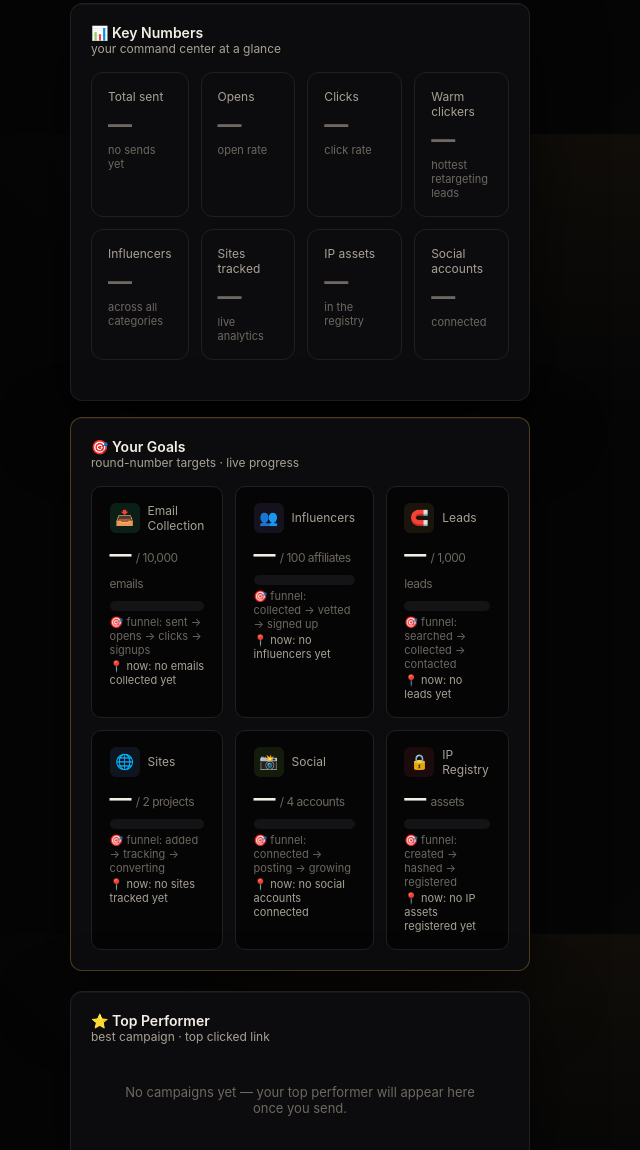
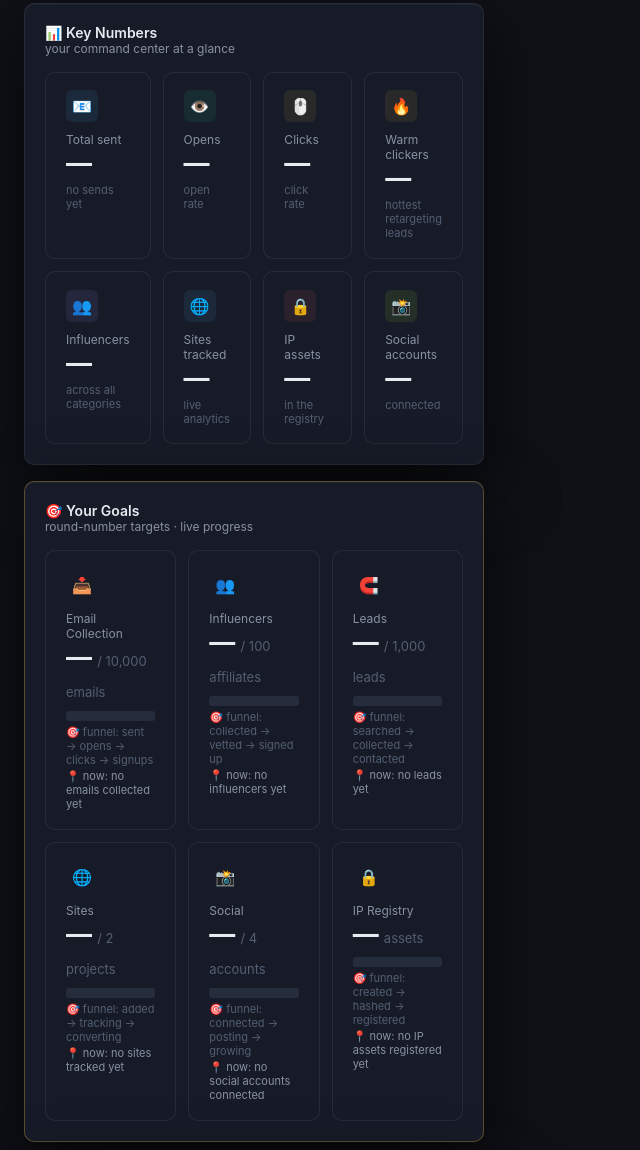
Before and after one commit to FaithShieldAI/manna-dashboard, a website: page public/onboarding.html in a window 1280 px wide. Shown: the part 666-1816 px from the top of the page, without its empty margins (0-640 px from the left). Drawn offline with Linux system fonts and the light colour scheme; no server answers.

Commit message:
Mirror D2RM visual design: D2RM tokens/cards/tabs, gold accents, lime replaces amber

```diff
--- a/public/onboarding.html
+++ b/public/onboarding.html
@@ -9,21 +9,38 @@
   :root {
     --lime: #a3e635;
     --lime-bg: rgba(163, 230, 53, 0.10);
-    --blue-m: #6aa8ff;
-    --blue-m-bg: rgba(106, 168, 255, 0.10);
-    --purple-m: #a78bfa;
-    --purple-m-bg: rgba(167, 139, 250, 0.10);
-    --red-m: #e5484d;
-    --red-m-bg: rgba(229, 72, 77, 0.10);
+    /* D2RM design tokens — Manna keeps gold as its accent, lime replaces amber */
+    --dbg: #0f1117;
+    --dbg2: #161b27;
+    --dbg3: #1e2535;
+    --dbg4: #252d3d;
+    --dborder: rgba(255,255,255,0.07);
+    --dborder2: rgba(255,255,255,0.13);
+    --dtext: #e8eaf0;
+    --dtext2: #8892a4;
+    --dtext3: #545f73;
+    --dgreen: #22c98a;
+    --dgreen-bg: rgba(34,201,138,0.1);
+    --dblue: #4fa3e8;
+    --dblue-bg: rgba(79,163,232,0.1);
+    --dpurple: #a78bfa;
+    --dpurple-bg: rgba(167,139,250,0.1);
+    --dred: #e85c5c;
+    --dred-bg: rgba(232,92,92,0.1);
+    --mgold: #d9a441;
+    --mgold-bg: rgba(217,164,65,0.10);
+    color-scheme: dark;
   }
-  body { display: block; padding: 0; }
-  .dash-wrap { max-width: 1180px; margin: 0 auto; padding: 28px 20px 60px; }
+  * { box-sizing: border-box; }
+  body { display: block; padding: 0; background: var(--dbg); color: var(--dtext);
+    font-family: -apple-system,BlinkMacSystemFont,"Segoe UI",sans-serif; font-size: 14px; min-height: 100vh; }
+  .dash-wrap { max-width: 1440px; margin: 0 auto; padding: 1.5rem 1.5rem 60px; }
 
   /* 1 — Manna logo at the top */
   .brand-top { text-align: center; margin-bottom: 18px; }
   .brand-top .brand-logo { width: 190px; max-width: 60%; height: auto; margin: 0 auto 2px; display: block; filter: drop-shadow(0 2px 14px rgba(217,164,65,.25)); }
   .brand-top .manna-name { font-family: var(--serif); font-size: 20px; letter-spacing: .3em; text-transform: uppercase; color: var(--gold-bright); }
-  .brand-top .tagline { color: var(--text2); font-size: 13px; margin-top: 6px; }
+  .brand-top .tagline { color: var(--dtext2); font-size: 13px; margin-top: 6px; }
 
   /* 2 — AI instructor chat box directly under the logo */
   .instructor { max-width: 760px; margin: 0 auto 24px; background: var(--bg2); border: 1px solid var(--border-gold); border-radius: var(--radius); display: flex; flex-direction: column; height: 340px; box-shadow: 0 4px 24px rgba(217,164,65,.08); }
@@ -38,66 +55,61 @@
   .chat-form input { flex: 1; background: var(--bg); border: 1px solid var(--border); border-radius: 8px; padding: 10px 12px; color: var(--text); font-size: 14px; }
   .chat-form button { background: var(--gold); color: #0f0f1a; border: none; border-radius: 8px; padding: 10px 16px; font-weight: 700; cursor: pointer; }
 
-  /* 3 — D2RM-style dashboard frame */
-  .card { background: var(--bg2); border: 1px solid var(--border); border-radius: 12px; padding: 1.25rem; margin-bottom: 1rem; }
+  /* 3 — D2RM dashboard frame */
+  .card { background: var(--dbg2); border: 1px solid var(--dborder); border-radius: 10px; padding: 1.25rem; margin-bottom: 1rem; }
   .card-header { display: flex; align-items: center; justify-content: space-between; margin-bottom: 1rem; }
-  .card-title { font-size: 14px; font-weight: 600; }
-  .card-sub { font-size: 12px; color: var(--text2); }
-  .goals-card { border: 1px solid var(--border-gold); margin-bottom: 1.25rem; }
-  .goals-grid { display: grid; grid-template-columns: repeat(3, 1fr); gap: 12px; }
-  @media (max-width: 900px) { .goals-grid { grid-template-columns: 1fr 1fr; } }
-  @media (max-width: 560px) { .goals-grid { grid-template-columns: 1fr; } }
-  .goal-card { background: var(--bg); border: 1px solid var(--border); border-radius: 10px; padding: 1rem 1.1rem; }
-  .goal-top { display: flex; align-items: center; gap: 8px; margin-bottom: 8px; }
-  .goal-icon { width: 30px; height: 30px; border-radius: 6px; display: flex; align-items: center; justify-content: center; font-size: 15px; flex-shrink: 0; }
-  .goal-label { font-size: 12px; color: var(--text2); }
-  .goal-value { font-size: 22px; font-weight: 700; letter-spacing: -0.5px; }
-  .goal-value .goal-target { font-size: 12px; color: var(--text3); font-weight: 400; }
-  .sharebar { height: 10px; border-radius: 5px; background: var(--bg3); overflow: hidden; margin: 8px 0 4px; }
-  .sharebar > div { height: 100%; border-radius: 5px; }
-  .goal-funnel { font-size: 11px; color: var(--text3); margin-top: 4px; }
-  .goal-now { font-size: 11px; color: var(--text2); margin-top: 2px; }
+  .card-title { font-size: 14px; font-weight: 600; color: var(--dtext); }
+  .card-sub { font-size: 12px; color: var(--dtext2); }
+  .goals-card { border: 1px solid rgba(217,164,65,0.35); margin-bottom: 1.25rem; }
+  .top-card { border: 1px solid rgba(217,164,65,0.4); }
 
-  /* Main navigation tabs (D2RM-style, gold active) */
-  .main-tabs { display: flex; gap: 10px; margin: 0 0 1.25rem; flex-wrap: wrap; border-bottom: 2px solid var(--border); padding-bottom: 12px; }
-  .main-tab { background: var(--bg2); border: 1px solid var(--border); color: var(--text2);
-    padding: 10px 18px; border-radius: 8px; cursor: pointer; font-size: 14px; font-weight: 600; font-family: var(--sans); }
-  .main-tab:hover { border-color: var(--gold); color: var(--text); }
-  .main-tab.active { background: var(--gold); border-color: var(--gold); color: #0f0f1a; }
+  /* D2RM stat cards */
+  .stats-grid { display: grid; grid-template-columns: repeat(4, 1fr); gap: 12px; margin-bottom: 1.25rem; }
+  .stats-grid.goals { grid-template-columns: repeat(3, 1fr); }
+  .card .stats-grid:last-child { margin-bottom: 0; }
+  @media (max-width: 1100px) { .stats-grid { grid-template-columns: repeat(3, 1fr); } .stats-grid.goals { grid-template-columns: repeat(2, 1fr); } }
+  @media (max-width: 700px) { .stats-grid { grid-template-columns: repeat(2, 1fr); } }
+  @media (max-width: 560px) { .stats-grid.goals { grid-template-columns: 1fr; } }
+  .stat-card { background: var(--dbg2); border: 1px solid var(--dborder); border-radius: 10px; padding: 1.1rem 1.25rem; transition: border-color .2s; }
+  .stat-card:hover { border-color: var(--dborder2); }
+  .stat-top { display: flex; align-items: center; justify-content: space-between; margin-bottom: 10px; }
+  .stat-icon { width: 32px; height: 32px; border-radius: 6px; display: flex; align-items: center; justify-content: center; font-size: 16px; flex-shrink: 0; }
+  .stat-label { font-size: 12px; color: var(--dtext2); }
+  .stat-value { font-size: 26px; font-weight: 700; letter-spacing: -0.5px; line-height: 1.2; color: var(--dtext); }
+  .stat-value .stat-target { font-size: 13px; color: var(--dtext3); font-weight: 400; letter-spacing: 0; }
+  .stat-change { font-size: 11px; margin-top: 5px; color: var(--dtext3); }
+  .sharebar { height: 6px; border-radius: 3px; background: var(--dbg4); overflow: hidden; min-width: 80px; }
+  .sharebar > div { height: 100%; border-radius: 3px; }
+  .goal-funnel { font-size: 11px; color: var(--dtext3); margin-top: 4px; }
+  .goal-now { font-size: 11px; color: var(--dtext2); margin-top: 2px; }
+
+  /* Main navigation tabs — D2RM structure, Manna gold active (never white) */
+  .main-tabs { display: flex; gap: 10px; margin: 0 0 1.5rem; flex-wrap: wrap; border-bottom: 2px solid var(--dborder); padding-bottom: 12px; }
+  .main-tab { -webkit-appearance: none; appearance: none; background: var(--dbg2); border: 1px solid var(--dborder2); color: var(--dtext2);
+    padding: 10px 20px; border-radius: 8px; cursor: pointer; font-size: 14px; font-weight: 600; font-family: inherit; }
+  .main-tab:hover { border-color: var(--mgold); color: var(--dtext); }
+  .main-tab.active { background: var(--mgold); border-color: var(--mgold); color: #0f0f1a; }
   .main-tab-panel { animation: fadeIn 0.2s ease-in; }
   @keyframes fadeIn { from { opacity: 0; } to { opacity: 1; } }
 
   /* Time-range tabs */
   .range-tabs { display: flex; align-items: center; gap: 8px; margin: 0 0 1.25rem; flex-wrap: wrap; }
-  .range-label { color: var(--text2); font-size: 13px; font-weight: 600; }
-  .range-tab { background: var(--bg2); border: 1px solid var(--border); color: var(--text2);
-    padding: 7px 16px; border-radius: 999px; cursor: pointer; font-size: 13px; font-weight: 500; font-family: var(--sans); }
-  .range-tab:hover { border-color: var(--gold); color: var(--text); }
-  .range-tab.active { background: var(--gold); border-color: var(--gold); color: #0f0f1a; font-weight: 600; }
+  .range-label { color: var(--dtext2); font-size: 13px; font-weight: 600; }
+  .range-tab { -webkit-appearance: none; appearance: none; background: var(--dbg2); border: 1px solid var(--dborder2); color: var(--dtext2);
+    padding: 7px 16px; border-radius: 999px; cursor: pointer; font-size: 13px; font-weight: 500; font-family: inherit; }
+  .range-tab:hover { border-color: var(--mgold); color: var(--dtext); }
+  .range-tab.active { background: var(--mgold); border-color: var(--mgold); color: #0f0f1a; font-weight: 600; }
 
-  /* Key numbers stat grid */
-  .stats-grid { display: grid; grid-template-columns: repeat(4, 1fr); gap: 12px; margin-bottom: 1.25rem; }
-  @media (max-width: 900px) { .stats-grid { grid-template-columns: repeat(2, 1fr); } }
-  .stat-card { background: var(--bg2); border: 1px solid var(--border); border-radius: 12px; padding: 16px; }
-  .stat-label { font-size: 12px; color: var(--text2); margin-bottom: 6px; }
-  .stat-value { font-size: 24px; font-weight: 700; color: var(--text3); }
-  .stat-sub { font-size: 11px; color: var(--text3); margin-top: 4px; }
+  /* Badges — D2RM style + lime */
+  .badge { font-size: 11px; padding: 2px 9px; border-radius: 99px; font-weight: 500; display: inline-block; text-transform: capitalize; }
+  .b-lime { background: var(--lime-bg); color: var(--lime); border: 1px solid rgba(163,230,53,0.2); }
+  .b-blue { background: var(--dblue-bg); color: var(--dblue); border: 1px solid rgba(79,163,232,0.2); }
+  .b-purple { background: var(--dpurple-bg); color: var(--dpurple); border: 1px solid rgba(167,139,250,0.2); }
+  .b-gold { background: var(--mgold-bg); color: var(--mgold); border: 1px solid rgba(217,164,65,0.3); }
+  .b-red { background: var(--dred-bg); color: var(--dred); border: 1px solid rgba(232,92,92,0.2); }
+  .b-green { background: var(--dgreen-bg); color: var(--dgreen); border: 1px solid rgba(34,201,138,0.2); }
 
-  .mod-grid { display: grid; grid-template-columns: 1fr 1fr; gap: 14px; margin-bottom: 1rem; }
-  @media (max-width: 900px) { .mod-grid { grid-template-columns: 1fr; } }
-  .mod-card { background: var(--bg2); border: 1px solid var(--border); border-radius: 12px; padding: 18px; min-height: 120px; }
-  .mod-card h3 { font-size: 14px; margin: 0 0 8px; }
-  .mod-card .empty { color: var(--text3); font-size: 13px; text-align: center; padding: 18px 8px; }
-  .mod-card .empty-hint { color: var(--text3); font-size: 12px; text-align: center; padding: 0 8px 8px; }
-  .empty { text-align: center; color: var(--text3); padding: 24px; font-size: 13px; }
-
-  .badge { font-size: 11px; padding: 2px 9px; border-radius: 99px; font-weight: 500; display: inline-block; }
-  .b-lime { background: var(--lime-bg); color: var(--lime); border: 1px solid rgba(163,230,53,0.25); }
-  .b-blue { background: var(--blue-m-bg); color: var(--blue-m); border: 1px solid rgba(106,168,255,0.25); }
-  .b-purple { background: var(--purple-m-bg); color: var(--purple-m); border: 1px solid rgba(167,139,250,0.25); }
-  .b-gold { background: var(--gold-faint); color: var(--gold-bright); border: 1px solid var(--border-gold); }
-  .b-red { background: var(--red-m-bg); color: var(--red-m); border: 1px solid rgba(229,72,77,0.25); }
-  .b-green { background: rgba(61,220,151,.12); color: #7fe0a8; border: 1px solid rgba(61,220,151,0.25); }
+  .empty { text-align: center; color: var(--dtext3); padding: 24px; font-size: 13px; }
 
   /* Setup checklist inside the dashboard frame */
   .section-title { font-family: var(--serif); font-size: 15px; letter-spacing: .2em; text-transform: uppercase; color: var(--gold-bright); margin: 26px 0 12px; }
@@ -141,20 +153,20 @@
   @media (max-width: 600px) {
     .dash-wrap { padding: 16px 12px 40px; }
 
-    /* 4 — AI instructor full width, shorter on phone */
+    /* AI instructor full width, shorter on phone */
     .instructor { height: 300px; margin: 0 0 18px; }
     .d2rm-msg { font-size: 14px; }
 
-    /* 2 — main tabs: single horizontal scroll row instead of wrapping */
+    /* main tabs: single horizontal scroll row instead of wrapping */
     .main-tabs { flex-wrap: nowrap; overflow-x: auto; -webkit-overflow-scrolling: touch;
-      gap: 8px; padding-bottom: 10px; scrollbar-width: none; }
+      gap: 8px; padding-bottom: 10px; scrollbar-width: none; margin-bottom: 1.25rem; }
     .main-tabs::-webkit-scrollbar { display: none; }
     .main-tab { flex-shrink: 0; padding: 9px 14px; font-size: 13px; }
     .range-tabs { flex-wrap: nowrap; overflow-x: auto; -webkit-overflow-scrolling: touch; scrollbar-width: none; }
     .range-tabs::-webkit-scrollbar { display: none; }
     .range-tab { flex-shrink: 0; }
 
-    /* 5 — iOS Safari auto-zooms on focus when inputs are < 16px; prevent it */
+    /* iOS Safari auto-zooms on focus when inputs are < 16px; prevent it */
     .chat-form input { font-size: 16px; min-width: 0; }
     .chat-form button { padding: 10px 14px; flex-shrink: 0; }
     .step-body input[type=text], .step-body select { font-size: 16px; min-width: 0; }
@@ -164,9 +176,7 @@
     .step-head h2 { font-size: 15px; }
     .step-card { padding: 14px; }
 
-    /* 1 & 3 — goals stack (also handled at 560px), key numbers 2-col */
     .card { padding: 1rem; }
-    .goal-value { font-size: 20px; }
     .stat-card { padding: 12px; }
     .stat-value { font-size: 20px; }
 
@@ -220,14 +230,14 @@
       <div class="card-sub">your command center at a glance</div>
     </div></div>
     <div class="stats-grid">
-        <div class="stat-card"><div class="stat-label">Total sent</div><div class="stat-value">—</div><div class="stat-sub">no sends yet</div></div>
-        <div class="stat-card"><div class="stat-label">Opens</div><div class="stat-value">—</div><div class="stat-sub">open rate</div></div>
-        <div class="stat-card"><div class="stat-label">Clicks</div><div class="stat-value">—</div><div class="stat-sub">click rate</div></div>
-        <div class="stat-card"><div class="stat-label">Warm clickers</div><div class="stat-value">—</div><div class="stat-sub">hottest retargeting leads</div></div>
-        <div class="stat-card"><div class="stat-label">Influencers</div><div class="stat-value">—</div><div class="stat-sub">across all categories</div></div>
-        <div class="stat-card"><div class="stat-label">Sites tracked</div><div class="stat-value">—</div><div class="stat-sub">live analytics</div></div>
-        <div class="stat-card"><div class="stat-label">IP assets</div><div class="stat-value">—</div><div class="stat-sub">in the registry</div></div>
-        <div class="stat-card"><div class="stat-label">Social accounts</div><div class="stat-value">—</div><div class="stat-sub">connected</div></div>
+      <div class="stat-card"><div class="stat-top"><span class="stat-icon" style="background:var(--dblue-bg)">📧</span></div><div class="stat-label">Total sent</div><div class="stat-value">—</div><div class="stat-change">no sends yet</div></div>
+      <div class="stat-card"><div class="stat-top"><span class="stat-icon" style="background:var(--dgreen-bg)">👁️</span></div><div class="stat-label">Opens</div><div class="stat-value">—</div><div class="stat-change">open rate</div></div>
+      <div class="stat-card"><div class="stat-top"><span class="stat-icon" style="background:var(--mgold-bg)">🖱️</span></div><div class="stat-label">Clicks</div><div class="stat-value">—</div><div class="stat-change">click rate</div></div>
+      <div class="stat-card"><div class="stat-top"><span class="stat-icon" style="background:var(--mgold-bg)">🔥</span></div><div class="stat-label">Warm clickers</div><div class="stat-value">—</div><div class="stat-change">hottest retargeting leads</div></div>
+      <div class="stat-card"><div class="stat-top"><span class="stat-icon" style="background:var(--dpurple-bg)">👥</span></div><div class="stat-label">Influencers</div><div class="stat-value">—</div><div class="stat-change">across all categories</div></div>
+      <div class="stat-card"><div class="stat-top"><span class="stat-icon" style="background:var(--dblue-bg)">🌐</span></div><div class="stat-label">Sites tracked</div><div class="stat-value">—</div><div class="stat-change">live analytics</div></div>
+      <div class="stat-card"><div class="stat-top"><span class="stat-icon" style="background:var(--dred-bg)">🔒</span></div><div class="stat-label">IP assets</div><div class="stat-value">—</div><div class="stat-change">in the registry</div></div>
+      <div class="stat-card"><div class="stat-top"><span class="stat-icon" style="background:var(--lime-bg)">📸</span></div><div class="stat-label">Social accounts</div><div class="stat-value">—</div><div class="stat-change">connected</div></div>
     </div>
   </div>
 
@@ -237,55 +247,19 @@
       <div class="card-title">🎯 Your Goals</div>
       <div class="card-sub">round-number targets · live progress</div>
     </div></div>
-    <div class="goals-grid">
-      <div class="goal-card">
-        <div class="goal-top"><span class="goal-icon" style="background:rgba(61,220,151,.12)">📥</span><span class="goal-label">Email Collection</span></div>
-        <div class="goal-value">— <span class="goal-target">/ 10,000 emails</span></div>
-        <div class="sharebar"><div style="width:0%;background:var(--green)"></div></div>
-        <div class="goal-funnel">🎯 funnel: sent → opens → clicks → signups</div>
-        <div class="goal-now">📍 now: no emails collected yet</div>
-      </div>
-      <div class="goal-card">
-        <div class="goal-top"><span class="goal-icon" style="background:var(--purple-m-bg)">👥</span><span class="goal-label">Influencers</span></div>
-        <div class="goal-value">— <span class="goal-target">/ 100 affiliates</span></div>
-        <div class="sharebar"><div style="width:0%;background:var(--purple-m)"></div></div>
-        <div class="goal-funnel">🎯 funnel: collected → vetted → signed up</div>
-        <div class="goal-now">📍 now: no influencers yet</div>
-      </div>
-      <div class="goal-card">
-        <div class="goal-top"><span class="goal-icon" style="background:var(--gold-faint)">🧲</span><span class="goal-label">Leads</span></div>
-        <div class="goal-value">— <span class="goal-target">/ 1,000 leads</span></div>
-        <div class="sharebar"><div style="width:0%;background:var(--gold)"></div></div>
-        <div class="goal-funnel">🎯 funnel: searched → collected → contacted</div>
-        <div class="goal-now">📍 now: no leads yet</div>
-      </div>
-      <div class="goal-card">
-        <div class="goal-top"><span class="goal-icon" style="background:var(--blue-m-bg)">🌐</span><span class="goal-label">Sites</span></div>
-        <div class="goal-value">— <span class="goal-target">/ 2 projects</span></div>
-        <div class="sharebar"><div style="width:0%;background:var(--blue-m)"></div></div>
-        <div class="goal-funnel">🎯 funnel: added → tracking → converting</div>
-        <div class="goal-now">📍 now: no sites tracked yet</div>
-      </div>
-      <div class="goal-card">
-        <div class="goal-top"><span class="goal-icon" style="background:var(--lime-bg)">📸</span><span class="goal-label">Social</span></div>
-        <div class="goal-value">— <span class="goal-target">/ 4 accounts</span></div>
-        <div class="sharebar"><div style="width:0%;background:var(--lime)"></div></div>
-        <div class="goal-funnel">🎯 funnel: connected → posting → growing</div>
-        <div class="goal-now">📍 now: no social accounts connected</div>
-      </div>
-      <div class="goal-card">
-        <div class="goal-top"><span class="goal-icon" style="background:var(--red-m-bg)">🔒</span><span class="goal-label">IP Registry</span></div>
-        <div class="goal-value">— <span class="goal-target">assets</span></div>
-        <div class="sharebar"><div style="width:0%;background:var(--red-m)"></div></div>
-        <div class="goal-funnel">🎯 funnel: created → hashed → registered</div>
-        <div class="goal-now">📍 now: no IP assets registered yet</div>
-      </div>
+    <div class="stats-grid goals">
+      <div class="stat-card"><div class="stat-top"><span class="stat-icon">📥</span></div><div class="stat-label">Email Collection</div><div class="stat-value">— <span class="stat-target">/ 10,000 emails</span></div><div class="sharebar" style="height:10px;margin:8px 0 4px"><div style="width:0%;background:var(--dgreen)"></div></div><div class="goal-funnel">🎯 funnel: sent → opens → clicks → signups</div><div class="goal-now">📍 now: no emails collected yet</div></div>
+      <div class="stat-card"><div class="stat-top"><span class="stat-icon">👥</span></div><div class="stat-label">Influencers</div><div class="stat-value">— <span class="stat-target">/ 100 affiliates</span></div><div class="sharebar" style="height:10px;margin:8px 0 4px"><div style="width:0%;background:var(--dpurple)"></div></div><div class="goal-funnel">🎯 funnel: collected → vetted → signed up</div><div class="goal-now">📍 now: no influencers yet</div></div>
+      <div class="stat-card"><div class="stat-top"><span class="stat-icon">🧲</span></div><div class="stat-label">Leads</div><div class="stat-value">— <span class="stat-target">/ 1,000 leads</span></div><div class="sharebar" style="height:10px;margin:8px 0 4px"><div style="width:0%;background:var(--mgold)"></div></div><div class="goal-funnel">🎯 funnel: searched → collected → contacted</div><div class="goal-now">📍 now: no leads yet</div></div>
+      <div class="stat-card"><div class="stat-top"><span class="stat-icon">🌐</span></div><div class="stat-label">Sites</div><div class="stat-value">— <span class="stat-target">/ 2 projects</span></div><div class="sharebar" style="height:10px;margin:8px 0 4px"><div style="width:0%;background:var(--dblue)"></div></div><div class="goal-funnel">🎯 funnel: added → tracking → converting</div><div class="goal-now">📍 now: no sites tracked yet</div></div>
+      <div class="stat-card"><div class="stat-top"><span class="stat-icon">📸</span></div><div class="stat-label">Social</div><div class="stat-value">— <span class="stat-target">/ 4 accounts</span></div><div class="sharebar" style="height:10px;margin:8px 0 4px"><div style="width:0%;background:var(--lime)"></div></div><div class="goal-funnel">🎯 funnel: connected → posting → growing</div><div class="goal-now">📍 now: no social accounts connected</div></div>
+      <div class="stat-card"><div class="stat-top"><span class="stat-icon">🔒</span></div><div class="stat-label">IP Registry</div><div class="stat-value">— <span class="stat-target">assets</span></div><div class="sharebar" style="height:10px;margin:8px 0 4px"><div style="width:0%;background:var(--dred)"></div></div><div class="goal-funnel">🎯 funnel: created → hashed → registered</div><div class="goal-now">📍 now: no IP assets registered yet</div></div>
     </div>
   </div>
 
 <!-- ============ TAB: OVERVIEW ============ -->
   <div class="main-tab-panel" id="panel-overview">
-    <div class="card">
+    <div class="card top-card">
       <div class="card-header"><div>
         <div class="card-title">⭐ Top Performer</div>
         <div class="card-sub">best campaign · top clicked link</div>
```
Lines whose indentation alone changed are shown as unchanged.
